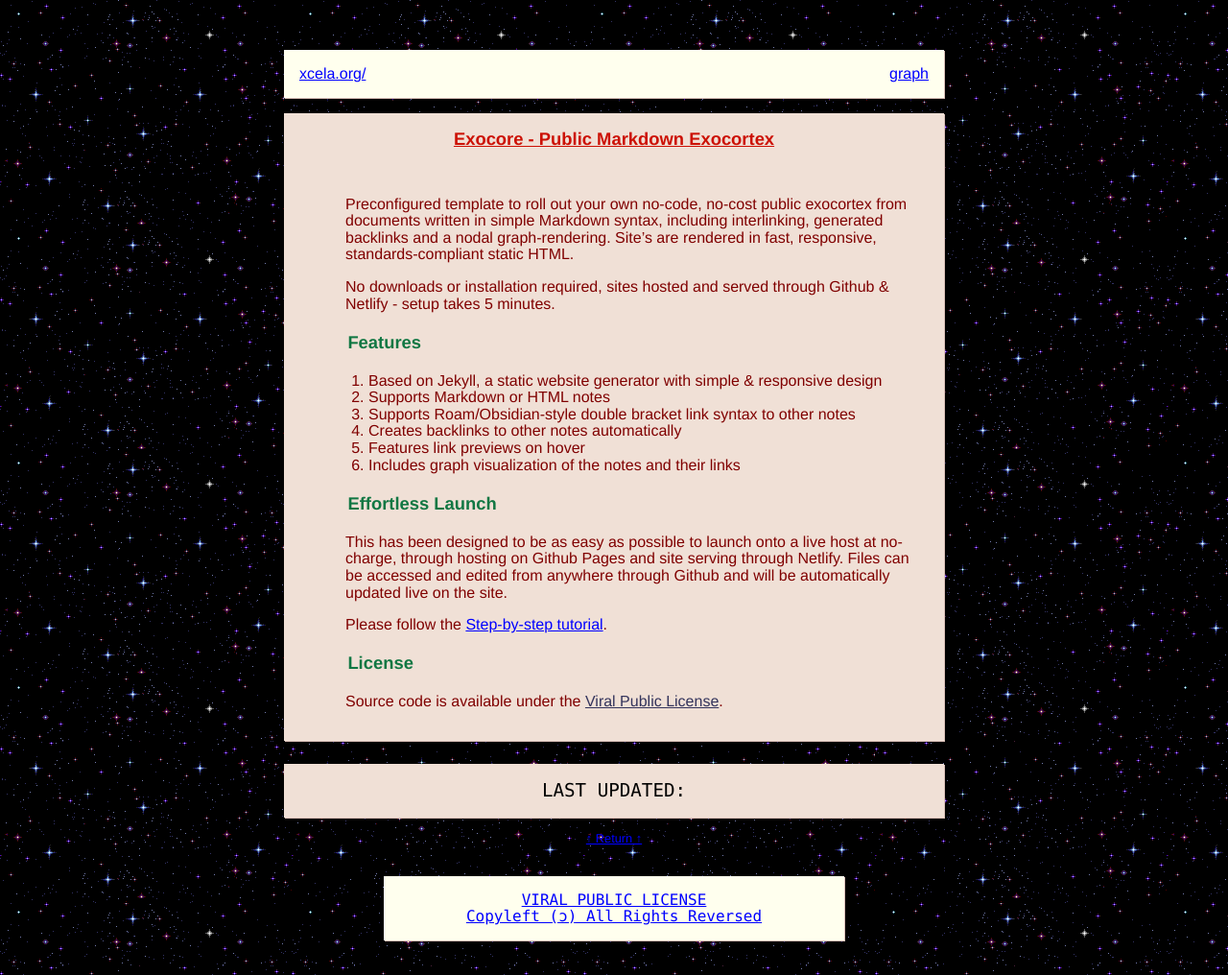
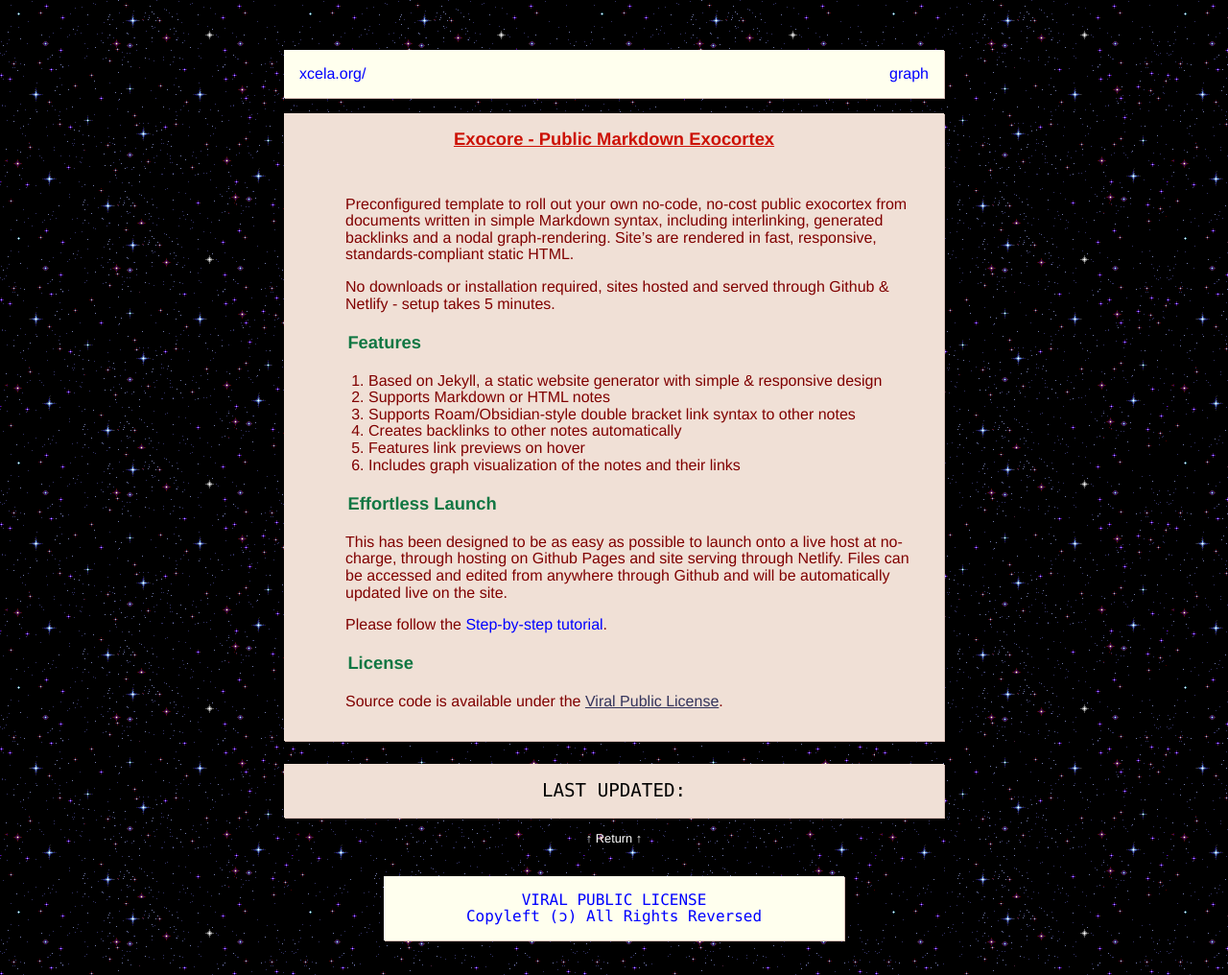
Before and after one commit to xcela/Exocore, a Jekyll site: the page built from _pages/index.md, in a window 1280 px wide. Shown: the whole page at 96% size. Built offline with Jekyll 4.4.1, drawn with Linux system fonts in a browser that asks for light colours.

Commit message:
Update _yotsuba.scss

```diff
--- a/_sass/_yotsuba.scss
+++ b/_sass/_yotsuba.scss
@@ -87,7 +87,7 @@ h3 {color:#117743; font-weight:normal; text-decoration:underline}
 h4 {text-transform:none;font-weight:normal; text-decoration:underline; font-size:1em;}
 
 code {
-  color: white;
+  color: $color-code;
   font-family: $font-family-monospace;
   font-size: 1em;
 }
@@ -102,20 +102,22 @@ code {
 a {
   color: $external-links;
   text-decoration:underline;
-  &:hover {
-    color:red;
+  }
+    a:hover {
+    color:red !important;
     text-decoration: underline;
     cursor: alias;
   }
-  &.internal-link {
+      a.internal-link {
     color: $internal-links;
+      text-decoration:none;
     cursor: pointer;
-  }
-}
+      }
 .invalid-link, .invalid-link-brackets {
   color: $invalid-links;
   cursor: help;
 }
+
 
 .sidenote a, nav a {
     font-weight: normal !important;
@@ -303,6 +305,10 @@ time {
   text-align:center;
 }
 
+.footer-nav a {
+  color:white;
+}
+
 license {
   text-align: center;
   font-family: $font-family-monospace;
```
